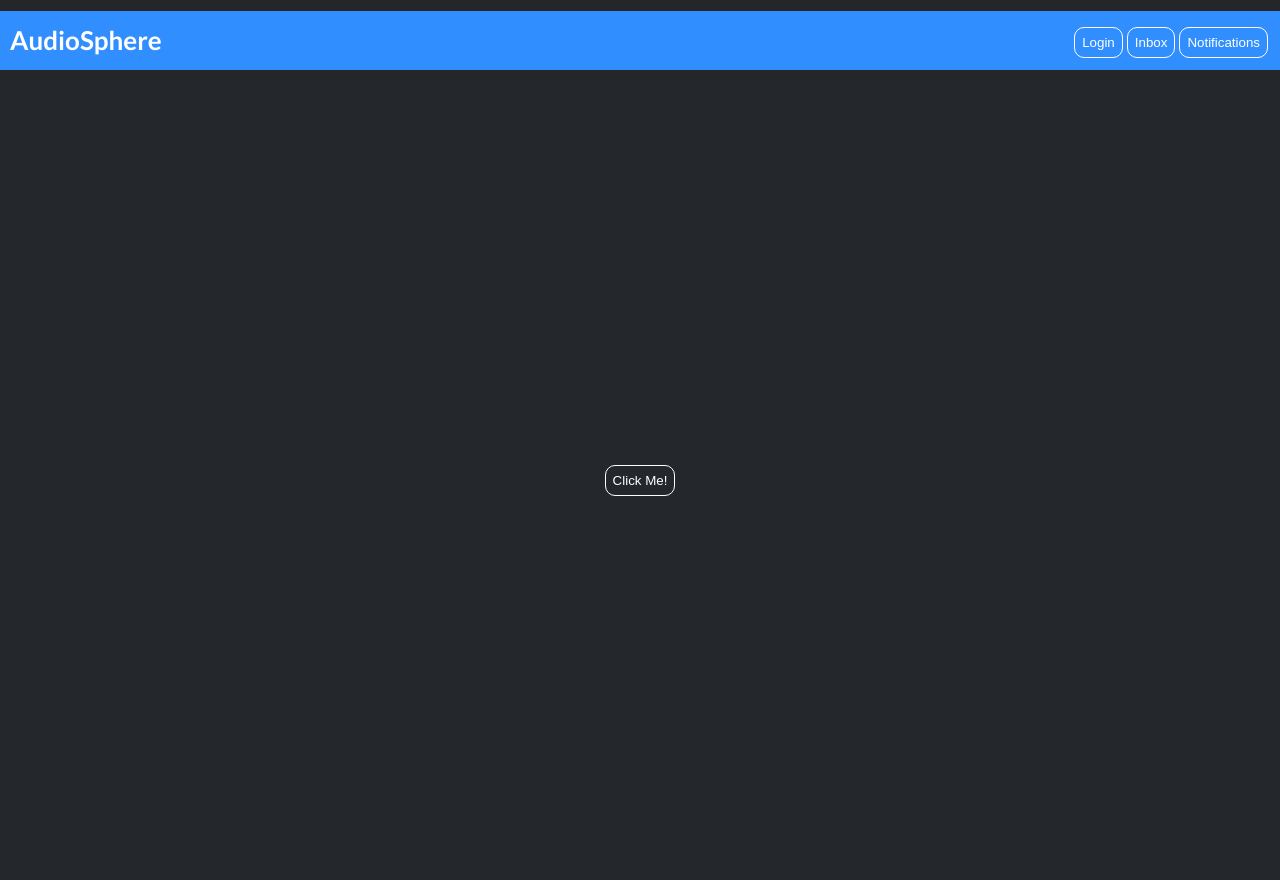
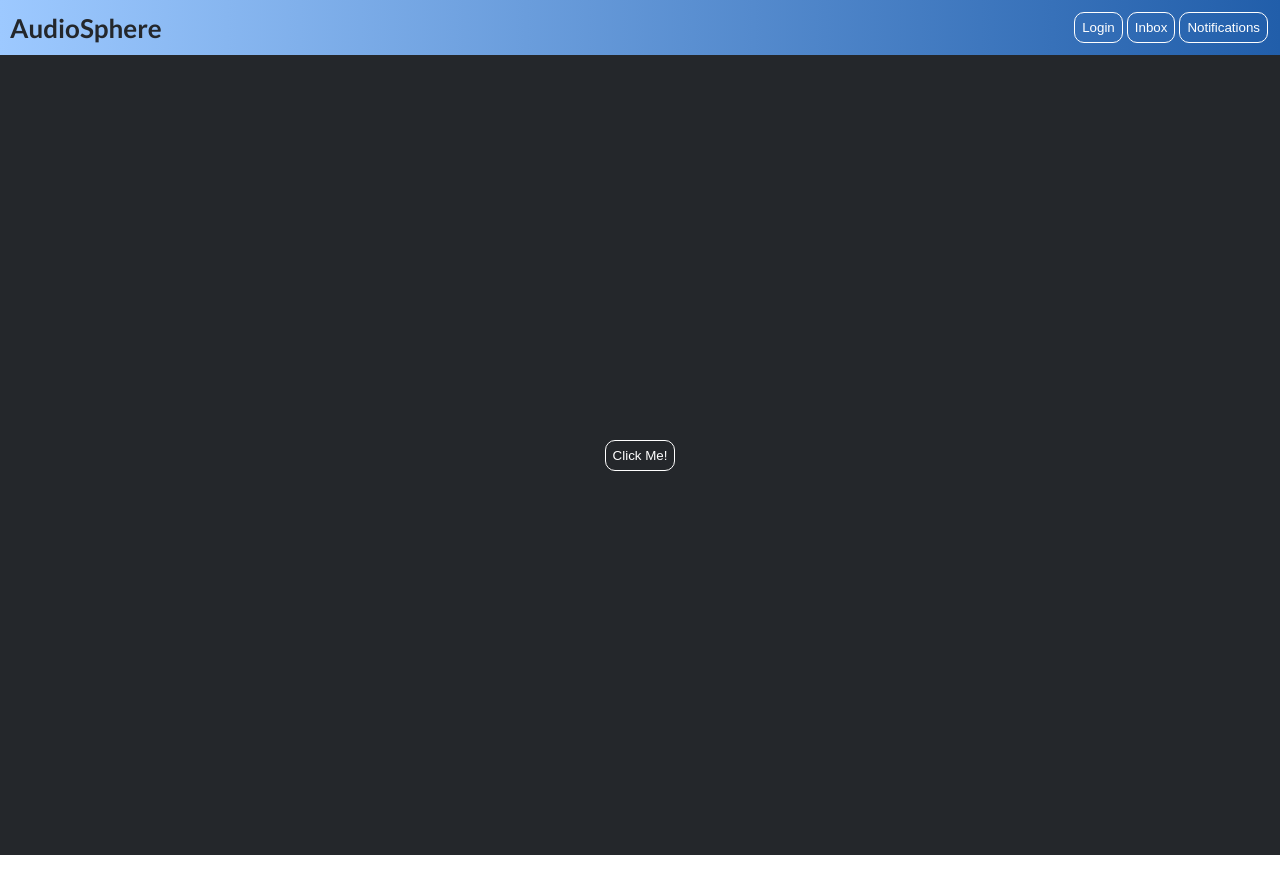
Before and after one commit to MMcBreezy/audiosphere-frontend, a React (Create React App) app: page / in a window 1280 px wide. After the commit the page ends 855 px from the top, so only its background shows below. Built offline with nearby package versions, Linux system fonts and the light colour scheme.

Commit message:
header styling

```diff
--- a/src/App.css
+++ b/src/App.css
@@ -2,18 +2,7 @@
   text-align: center;
 }
 
-.App-logo {
-  height: 40vmin;
-  pointer-events: none;
-}
-
-@media (prefers-reduced-motion: no-preference) {
-  .App-logo {
-    animation: App-logo-spin infinite 20s linear;
-  }
-}
-
-.App-header {
+/* .App-header {
   background-color: #24262a;
   min-height: 10vh;
   display: flex;
@@ -21,7 +10,7 @@
   justify-content: center;
   font-size: calc(10px + 2vmin);
   color: white;
-}
+} */
 
 .App-body {
   background-color: #24272b;
--- a/src/components/styles.css
+++ b/src/components/styles.css
@@ -11,10 +11,15 @@
 }
 
 .header-container {
-  background-color: rgb(49, 142, 255);
+  background: linear-gradient(to right, rgb(157, 201, 255), rgb(33, 94, 170));
   display: flex;
   justify-content: space-between;
   align-items: center;
   padding: 10px;
   font-weight: bold;
 }
+
+.logo {
+  color: #24272b;
+  font-size: calc(10px + 2vmin);
+}
```
